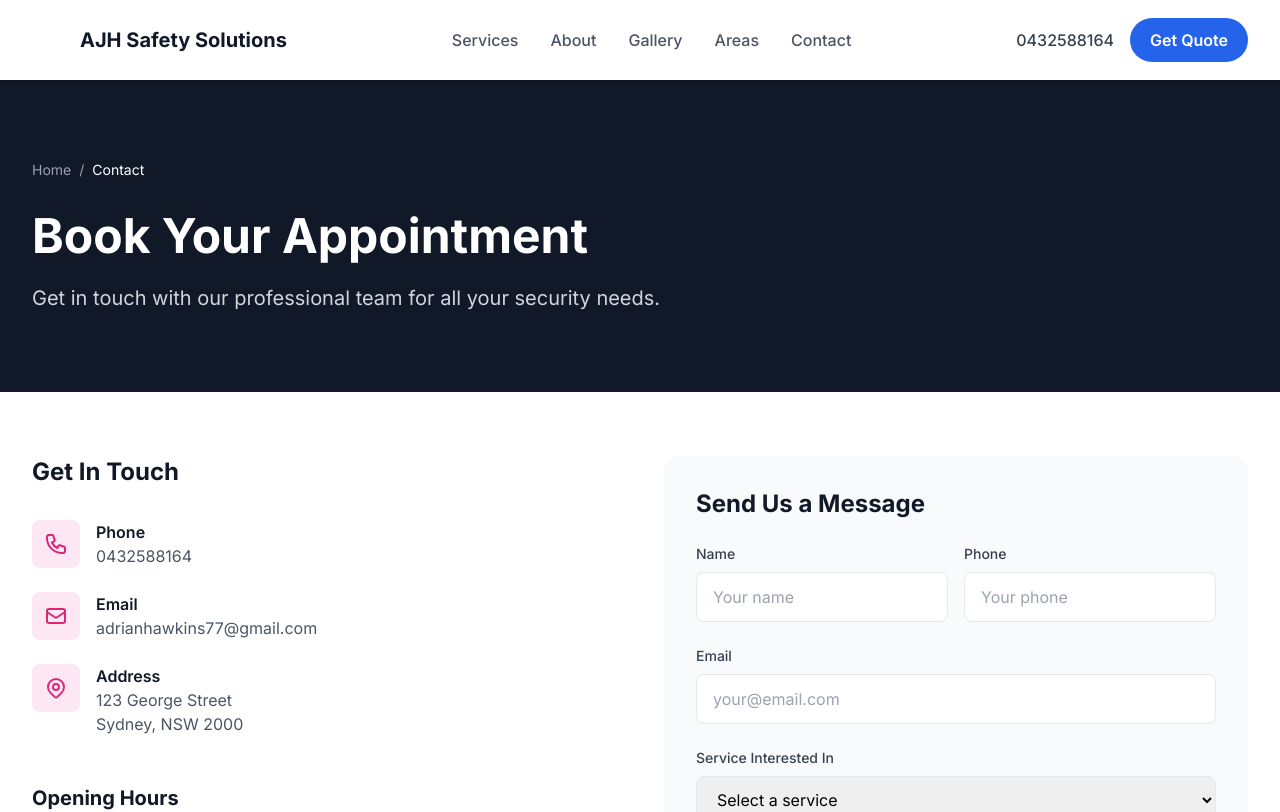
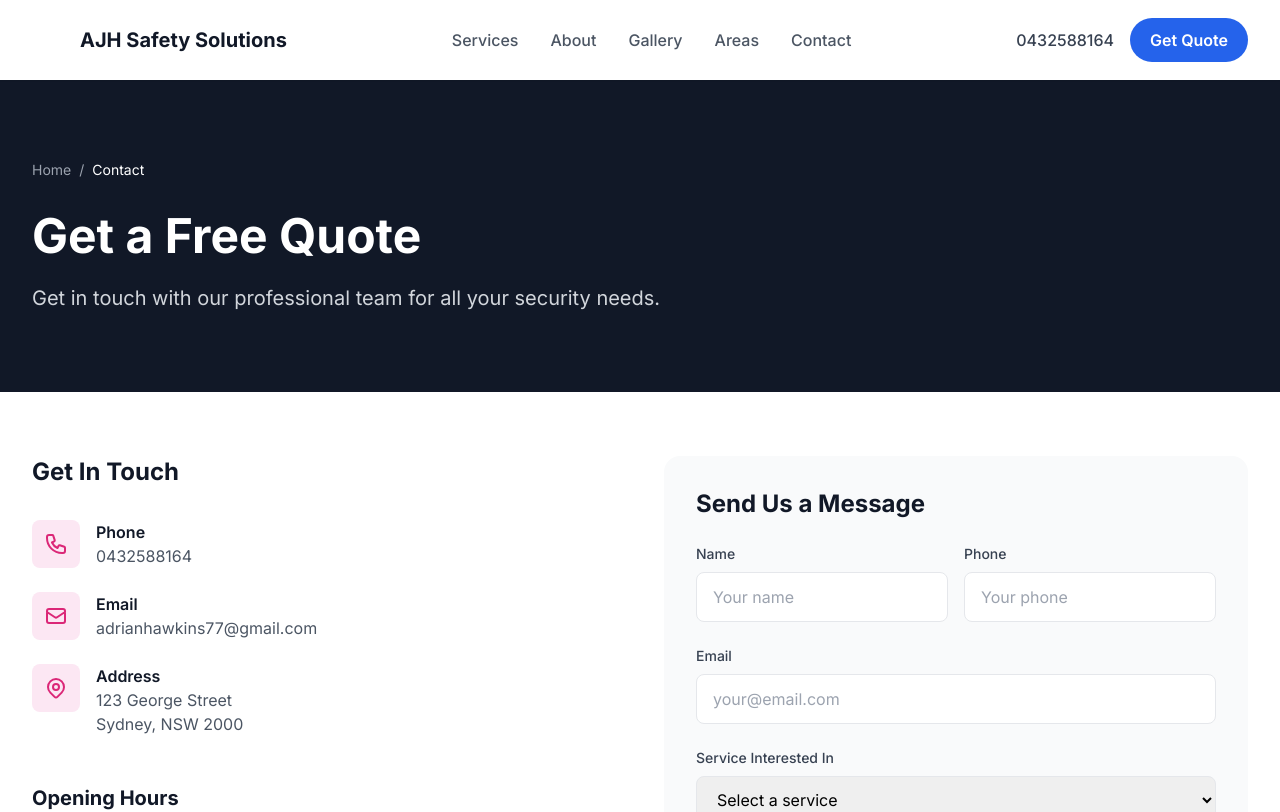
Before and after one commit to easygrow-sites/ajh-safety-solutions, a Next.js app: page /contact in a window 1280 px wide. Shown: the top 812 px of the page. Built offline with nearby package versions, Linux system fonts and the light colour scheme.

Commit message:
Fix: Change salon language "Book Your Appointment" to "Get a Free Quote"

```diff
--- a/app/contact/page.tsx
+++ b/app/contact/page.tsx
@@ -22,7 +22,7 @@ export default function ContactPage() {
           </nav>
 
           <div className="max-w-3xl">
-            <h1 className="text-4xl sm:text-5xl font-bold text-white mb-6">Book Your Appointment</h1>
+            <h1 className="text-4xl sm:text-5xl font-bold text-white mb-6">Get a Free Quote</h1>
             <p className="text-xl text-gray-300">
               Get in touch with our professional team for all your security needs.
             </p>
```
